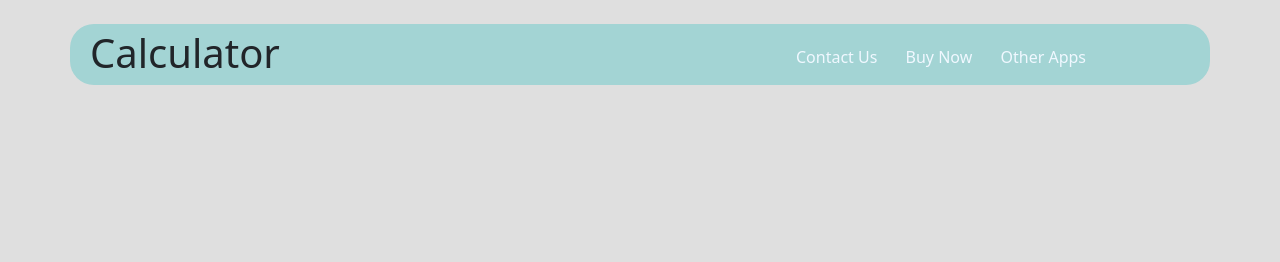
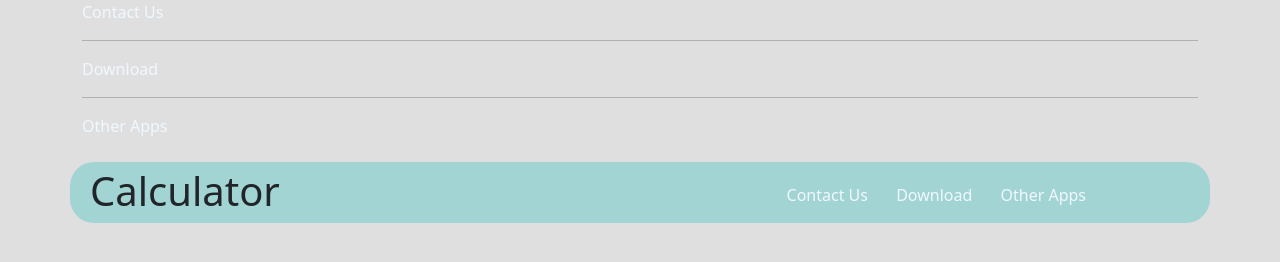
Before and after one commit to sirosiyasir/Navbar, a plain HTML site: page index.html in a window 1280 px wide. Drawn offline with nearby package versions, Linux system fonts and the light colour scheme.

Commit message:
Update index.html

```diff
--- a/index.html
+++ b/index.html
@@ -20,29 +20,40 @@
     ></script>
   </head>
   <body>
-    <div class="navigation container">
+    <!-- MOBİLE NAVBAR MENU ACTİVE -->
+    <div class="container mobile-navbar" id="mobile-navbar">
+      <div class="mobile-links">
+        <a href="#">Contact Us</a>
+        <hr />
+        <a href="#">Download</a>
+        <hr />
+        <a href="#">Other Apps</a>
+      </div>
+    </div>
+    <!-- NAVBAR -->
+    <nav class="navigation container">
       <h1 id="brand">Calculator</h1>
       <div id="all-links">
         <div id="links">
           <a href="#">Contact Us</a>
-          <a href="#">Buy Now</a>
+          <a href="#">Download</a>
           <a href="#">Other Apps</a>
         </div>
         <div id="menu">
-          <p>MENU</p>
-          <i class="fa-solid fa-bars menu-icon"></i>
+          <p id="menu-title">MENU</p>
+          <i class="fa-solid fa-bars menu-icon" id="icon-menu"></i>
           <!-- <i class="fa fa-caret-down"></i> -->
           <div id="menu-links">
             <a href="#">Contact Us</a>
             <br />
-            <a href="#">Buy Now</a>
+            <a href="#">Download</a>
             <br />
             <a href="#">Other Apps</a>
           </div>
         </div>
       </div>
-    </div>
-
+    </nav>
+    <script src="https://ajax.googleapis.com/ajax/libs/jquery/3.6.1/jquery.min.js"></script>
     <script src="app.js"></script>
   </body>
 </html>
```
